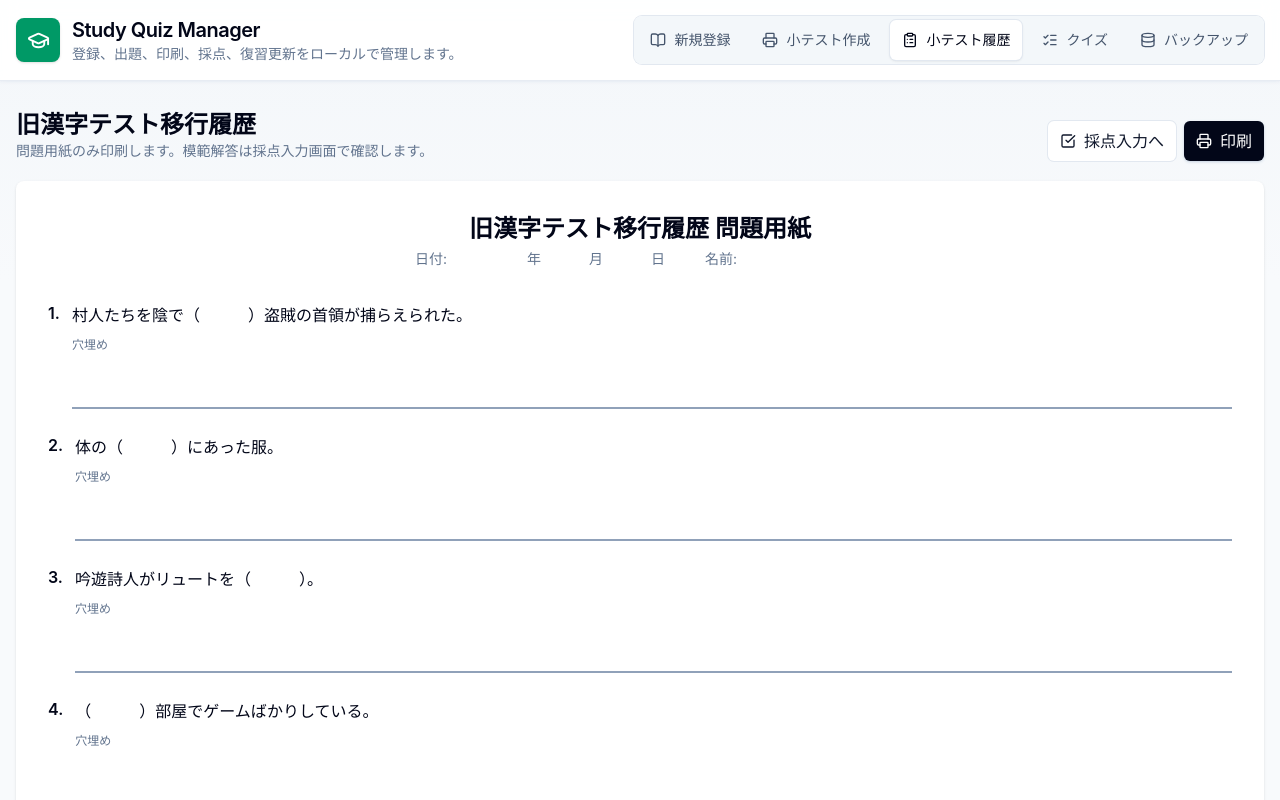
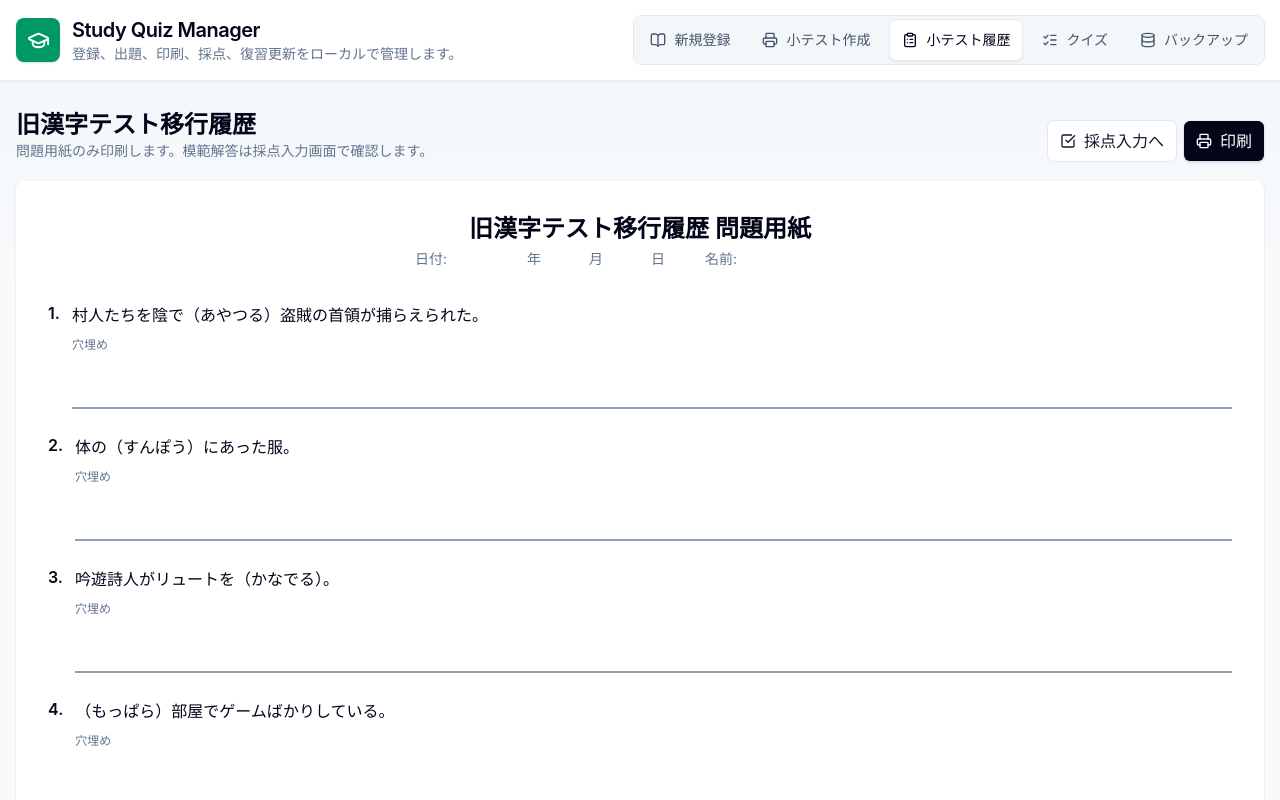
Before and after one commit to jeanbiego/study-quiz-manager, a React (Vite) app: page /quizzes/legacy-kanji-test-generator/print in a window 1280 px wide. Shown: the top 800 px of the page. Built offline with nearby package versions, Linux system fonts and the light colour scheme.

Commit message:
[codex] Show readings in fill blank prompts (#8)
* Show readings in fill blank prompts

* Align agent rules with fill blank flow

```diff
--- a/src/domain/question.ts
+++ b/src/domain/question.ts
@@ -18,7 +18,8 @@ export function renderQuestionText(item: StudyItem, questionType: QuestionType):
   }
 
   if (questionType === 'fill_blank' || questionType === 'contextual_writing') {
-    return item.questionText.includes(item.answer) ? item.questionText.replace(item.answer, '（　　　）') : item.questionText;
+    const blankText = item.reading ? `（${item.reading}）` : '（　　　）';
+    return item.questionText.includes(item.answer) ? item.questionText.replace(item.answer, blankText) : item.questionText;
   }
 
   return item.questionText;
```
Also changed, not shown: 2 other files (tests, documents, lock files or other folders).
